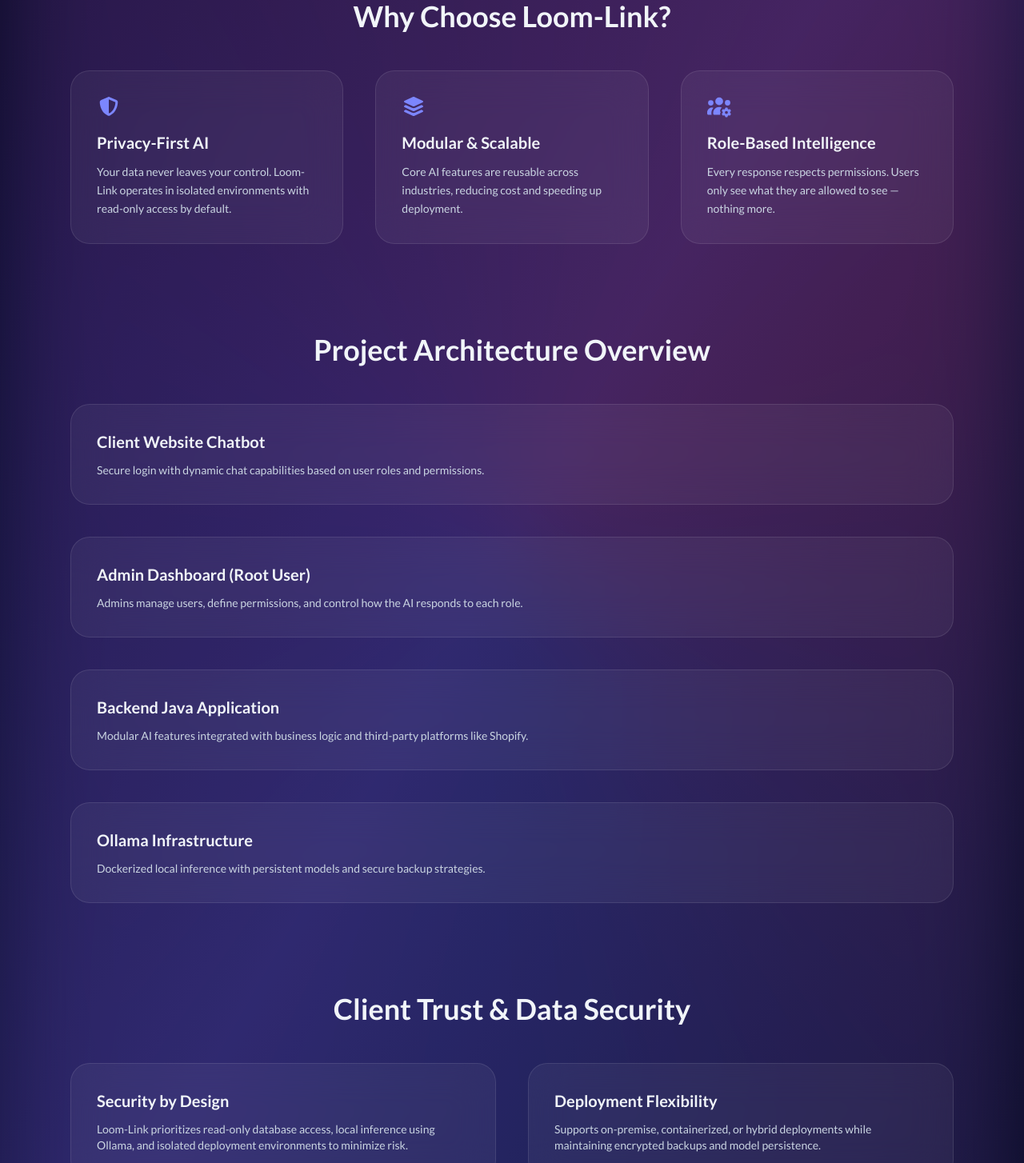
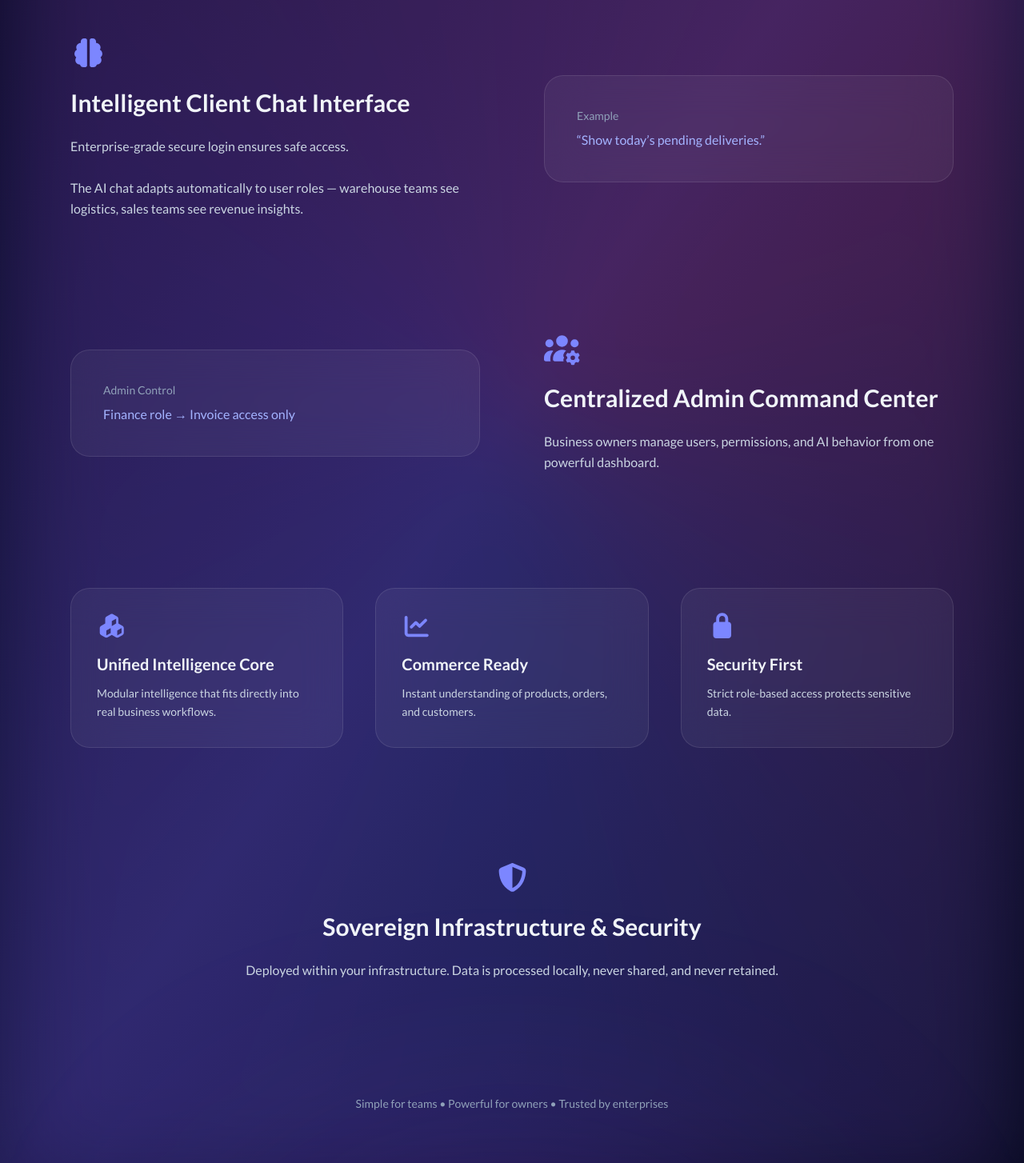
Before and after one commit to Ridwith-a/ai-project, a React (Vite) app: page /brief in a window 1280 px wide. Shown: the part 460-1914 px from the top of the page at 80% size. Built offline with nearby package versions, Linux system fonts and the light colour scheme; a web font is replaced by a local one.

Commit message:
loom-link

```diff
--- a/src/App.jsx
+++ b/src/App.jsx
@@ -16,7 +16,7 @@
  useEffect(()=>{
    setTimeout(()=>{
     setIsLoading(true)
-  },7000)
+  },3000)
  },[])
 
 
--- a/src/pages/Brief.jsx
+++ b/src/pages/Brief.jsx
@@ -1,123 +1,139 @@
-import { faBullseye, faRobot , faShieldHalved, faLayerGroup, faUsersCog} from '@fortawesome/free-solid-svg-icons'
-import { FontAwesomeIcon } from '@fortawesome/react-fontawesome'
-import React from 'react'
+import React from "react";
+import { FontAwesomeIcon } from "@fortawesome/react-fontawesome";
+import {
+  faBrain,
+  faUsersGear,
+  faCubes,
+  faShieldHalved,
+  faChartLine,
+  faLock
+} from "@fortawesome/free-solid-svg-icons";
 
-function Brief() {
+/* ===============================
+   FEATURE CARD COMPONENT
+================================ */
+function FeatureCard({ icon, title, text }) {
   return (
-    <>
-    <div className="min-h-screen relative overflow-hidden text-slate-100 font-['Inter']">
-      {/* === SAME AI BACKGROUND === */}
+    <div className="bg-white/5 border border-white/10 rounded-3xl p-8 backdrop-blur-xl">
+      <FontAwesomeIcon icon={icon} className="text-indigo-400 text-3xl mb-4" />
+      <h3 className="text-xl font-semibold mb-3">{title}</h3>
+      <p className="text-slate-300 text-sm leading-relaxed">{text}</p>
+    </div>
+  );
+}
+
+/* ===============================
+   MAIN PAGE COMPONENT
+================================ */
+export default function Brief() {
+  return (
+    <div className="relative min-h-screen overflow-hidden text-slate-100 font-sans">
+
+      {/* ===== AI BACKGROUND ===== */}
       <div className="absolute inset-0 bg-gradient-to-br from-slate-950 via-indigo-950 to-slate-950" />
-      <div className="absolute inset-0 bg-[conic-gradient(from_180deg_at_50%_50%,rgba(99,102,241,0.35),rgba(168,85,247,0.35),rgba(236,72,153,0.35),rgba(99,102,241,0.35))] blur-3xl opacity-60 animate-spin-slow" />
-      <div className="absolute -top-1/3 left-1/4 w-[42rem] h-[42rem] bg-indigo-500/20 rounded-full blur-[140px] animate-float" />
-      <div className="absolute -bottom-1/3 right-1/4 w-[42rem] h-[42rem] bg-fuchsia-500/20 rounded-full blur-[160px] animate-float-slow" />
+      <div className="absolute inset-0 opacity-60 blur-3xl animate-spin-slow
+        bg-[conic-gradient(from_180deg_at_50%_50%,rgba(99,102,241,0.35),rgba(168,85,247,0.35),rgba(236,72,153,0.35),rgba(99,102,241,0.35))]" />
+      <div className="absolute -top-1/3 left-1/4 w-[40rem] h-[40rem] bg-indigo-500/20 rounded-full blur-[150px] animate-float" />
+      <div className="absolute -bottom-1/3 right-1/4 w-[40rem] h-[40rem] bg-fuchsia-500/20 rounded-full blur-[170px] animate-float-slow" />
 
-      {/* === CONTENT === */}
-      <div className="relative z-10 px-6 py-28 max-w-6xl mx-auto">
+      {/* ===== CONTENT ===== */}
+      <div className="relative z-10 max-w-6xl mx-auto px-6 py-28 space-y-36">
+
         {/* HERO */}
-        <div className="text-center mb-24">
-          <span className="inline-flex items-center gap-2 px-4 py-1 mb-6 rounded-full bg-white/10 backdrop-blur text-sm">
-            <FontAwesomeIcon icon={faBullseye} /> Our Vision
+        <section className="text-center max-w-3xl mx-auto">
+          <span className="inline-block mb-6 px-4 py-1 rounded-full bg-white/10 backdrop-blur text-sm">
+            Our Aim
           </span>
           <h1 className="text-4xl md:text-6xl font-bold mb-6">
-            Building Trustworthy AI for Real Businesses
+            Why Businesses Choose Loom-Link
           </h1>
-          <p className="text-lg md:text-xl text-slate-300 max-w-3xl mx-auto">
-            Loom-Link is designed to become the intelligent layer between business data and human decisions — secure, permission-aware, and infrastructure-friendly.
+          <p className="text-lg text-slate-300">
+            Secure, role-aware AI designed to simplify operations, protect data,
+            and help teams focus on growth.
           </p>
-        </div>
+        </section>
 
-        {/* WHY CHOOSE US */}
-        <section className="mb-28">
-          <h2 className="text-3xl md:text-4xl font-semibold mb-12 text-center">
-            Why Choose Loom-Link?
-          </h2>
-          <div className="grid md:grid-cols-3 gap-10">
-            {[{
-              icon: faShieldHalved,
-              title: "Privacy-First AI",
-              desc: "Your data never leaves your control. Loom-Link operates in isolated environments with read-only access by default."
-            },{
-              icon: faLayerGroup,
-              title: "Modular & Scalable",
-              desc: "Core AI features are reusable across industries, reducing cost and speeding up deployment."
-            },{
-              icon: faUsersCog,
-              title: "Role-Based Intelligence",
-              desc: "Every response respects permissions. Users only see what they are allowed to see — nothing more."
-            }].map((item, i) => (
-              <div key={i} className="bg-white/5 backdrop-blur-xl border border-white/10 rounded-3xl p-8 hover:border-indigo-500/40 transition">
-                <FontAwesomeIcon icon={item.icon} className="text-indigo-400 text-2xl mb-4" />
-                <h3 className="text-xl font-semibold mb-3">{item.title}</h3>
-                <p className="text-slate-300 text-sm leading-relaxed">{item.desc}</p>
-              </div>
-            ))}
+        {/* SECTION 1 */}
+        <section className="grid md:grid-cols-2 gap-20 items-center">
+          <div>
+            <FontAwesomeIcon icon={faBrain} className="text-indigo-400 text-4xl mb-6" />
+            <h2 className="text-3xl font-semibold mb-6">
+              Intelligent Client Chat Interface
+            </h2>
+            <p className="text-slate-300 leading-relaxed">
+              Enterprise-grade secure login ensures safe access.
+              <br /><br />
+              The AI chat adapts automatically to user roles — warehouse teams see
+              logistics, sales teams see revenue insights.
+            </p>
+          </div>
+
+          <div className="bg-white/5 border border-white/10 rounded-3xl p-10 backdrop-blur-xl">
+            <p className="text-sm text-slate-400 mb-2">Example</p>
+            <p className="text-indigo-300">
+              “Show today’s pending deliveries.”
+            </p>
           </div>
         </section>
 
-        {/* PROJECT BUILD REQUIREMENTS */}
-        <section className="mb-28">
-          <h2 className="text-3xl md:text-4xl font-semibold mb-12 text-center">
-            Project Architecture Overview
-          </h2>
-          <div className="space-y-10">
-            {[{
-              title: "Client Website Chatbot",
-              content: "Secure login with dynamic chat capabilities based on user roles and permissions."
-            },{
-              title: "Admin Dashboard (Root User)",
-              content: "Admins manage users, define permissions, and control how the AI responds to each role."
-            },{
-              title: "Backend Java Application",
-              content: "Modular AI features integrated with business logic and third-party platforms like Shopify."
-            },{
-              title: "Ollama Infrastructure",
-              content: "Dockerized local inference with persistent models and secure backup strategies."
-            }].map((item, i) => (
-              <div key={i} className="bg-white/5 backdrop-blur-xl border border-white/10 rounded-3xl p-8">
-                <h3 className="text-xl font-semibold mb-3">{item.title}</h3>
-                <p className="text-slate-300 text-sm">{item.content}</p>
-              </div>
-            ))}
+        {/* SECTION 2 */}
+        <section className="grid md:grid-cols-2 gap-20 items-center">
+          <div className="order-2 md:order-1 bg-white/5 border border-white/10 rounded-3xl p-10 backdrop-blur-xl">
+            <p className="text-sm text-slate-400 mb-2">Admin Control</p>
+            <p className="text-indigo-300">
+              Finance role → Invoice access only
+            </p>
+          </div>
+
+          <div className="order-1 md:order-2">
+            <FontAwesomeIcon icon={faUsersGear} className="text-indigo-400 text-4xl mb-6" />
+            <h2 className="text-3xl font-semibold mb-6">
+              Centralized Admin Command Center
+            </h2>
+            <p className="text-slate-300 leading-relaxed">
+              Business owners manage users, permissions, and AI behavior from one
+              powerful dashboard.
+            </p>
           </div>
         </section>
 
-        {/* TRUST & SECURITY */}
-        <section className="mb-28">
-          <h2 className="text-3xl md:text-4xl font-semibold mb-12 text-center">
-            Client Trust & Data Security
-          </h2>
-          <div className="grid md:grid-cols-2 gap-10">
-            <div className="bg-white/5 backdrop-blur-xl border border-white/10 rounded-3xl p-8">
-              <h3 className="text-xl font-semibold mb-3">Security by Design</h3>
-              <p className="text-slate-300 text-sm">
-                Loom-Link prioritizes read-only database access, local inference using Ollama, and isolated deployment environments to minimize risk.
-              </p>
-            </div>
-            <div className="bg-white/5 backdrop-blur-xl border border-white/10 rounded-3xl p-8">
-              <h3 className="text-xl font-semibold mb-3">Deployment Flexibility</h3>
-              <p className="text-slate-300 text-sm">
-                Supports on-premise, containerized, or hybrid deployments while maintaining encrypted backups and model persistence.
-              </p>
-            </div>
-          </div>
+        {/* SECTION 3 */}
+        <section className="grid md:grid-cols-3 gap-10">
+          <FeatureCard
+            icon={faCubes}
+            title="Unified Intelligence Core"
+            text="Modular intelligence that fits directly into real business workflows."
+          />
+          <FeatureCard
+            icon={faChartLine}
+            title="Commerce Ready"
+            text="Instant understanding of products, orders, and customers."
+          />
+          <FeatureCard
+            icon={faLock}
+            title="Security First"
+            text="Strict role-based access protects sensitive data."
+          />
         </section>
 
-        {/* STANDARD FEATURES */}
-        <section className="text-center">
-          <span className="inline-flex items-center gap-2 px-4 py-1 mb-6 rounded-full bg-white/10 backdrop-blur text-sm">
-            <FontAwesomeIcon icon={faRobot} /> Standard AI Capabilities
-          </span>
-          <div className="max-w-3xl mx-auto">
-            <p className="text-slate-300 text-lg">
-              Inventory checks, automated alerts, order tracking, sales summaries, and returns <br />- All handled through a single intelligent interface.
-            </p>
-          </div>
+        {/* SECTION 4 */}
+        <section className="text-center max-w-3xl mx-auto">
+          <FontAwesomeIcon icon={faShieldHalved} className="text-indigo-400 text-4xl mb-6" />
+          <h2 className="text-3xl font-semibold mb-6">
+            Sovereign Infrastructure & Security
+          </h2>
+          <p className="text-slate-300 leading-relaxed">
+            Deployed within your infrastructure. Data is processed locally,
+            never shared, and never retained.
+          </p>
         </section>
+
+        {/* FOOTER */}
+        <footer className="text-center text-slate-400 text-sm">
+          Simple for teams • Powerful for owners • Trusted by enterprises
+        </footer>
+
       </div>
     </div>
-    </>
-  )
+  );
 }
-
-export default Brief
--- a/src/pages/Preloader.jsx
+++ b/src/pages/Preloader.jsx
@@ -4,7 +4,7 @@
     return (
 
         <div className='w-full h-screen flex justify-center items-center bg-black'>
-            <img className='w-80 h-80' src="/loading.gif" alt="gif" />
+            <img className='w-100 h-100' src="/load.gif" alt="gif" />
         </div>
 
     )
```
Also changed, not shown: src/pages/Main.jsx (+16 -10 lines), 2 other files (tests, documents, lock files or other folders).
